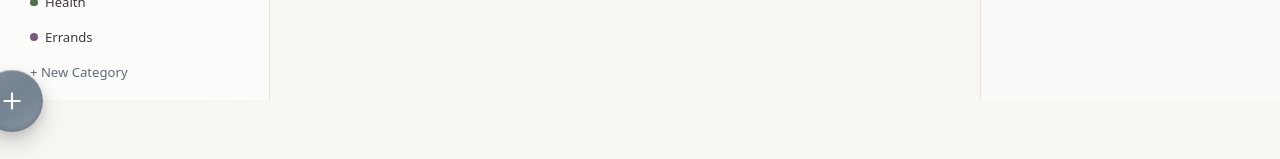
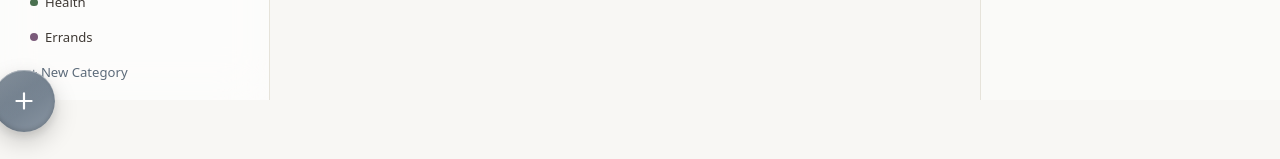
Before and after one commit to Zarjay7/TODO-APP, a React (Vite) app: page / in a window 1280 px wide. Shown: the part 638-797 px from the top of the page. Built offline with nearby package versions, Linux system fonts and the light colour scheme.

Commit message:
fix: move FAB to right-2 (further adjustment per user request for full + visibility)

```diff
--- a/src/App.tsx
+++ b/src/App.tsx
@@ -505,7 +505,7 @@
 
       {/* FAB - Now functional with ripple + scale (plan micro-interaction) */}
       <button
-        className="skeu-fab fixed bottom-8 right-5 shadow-2xl z-50"
+        className="skeu-fab fixed bottom-8 right-2 shadow-2xl z-50"
         aria-label="Add new task"
         onClick={(e) => {
           // Create ripple
```
